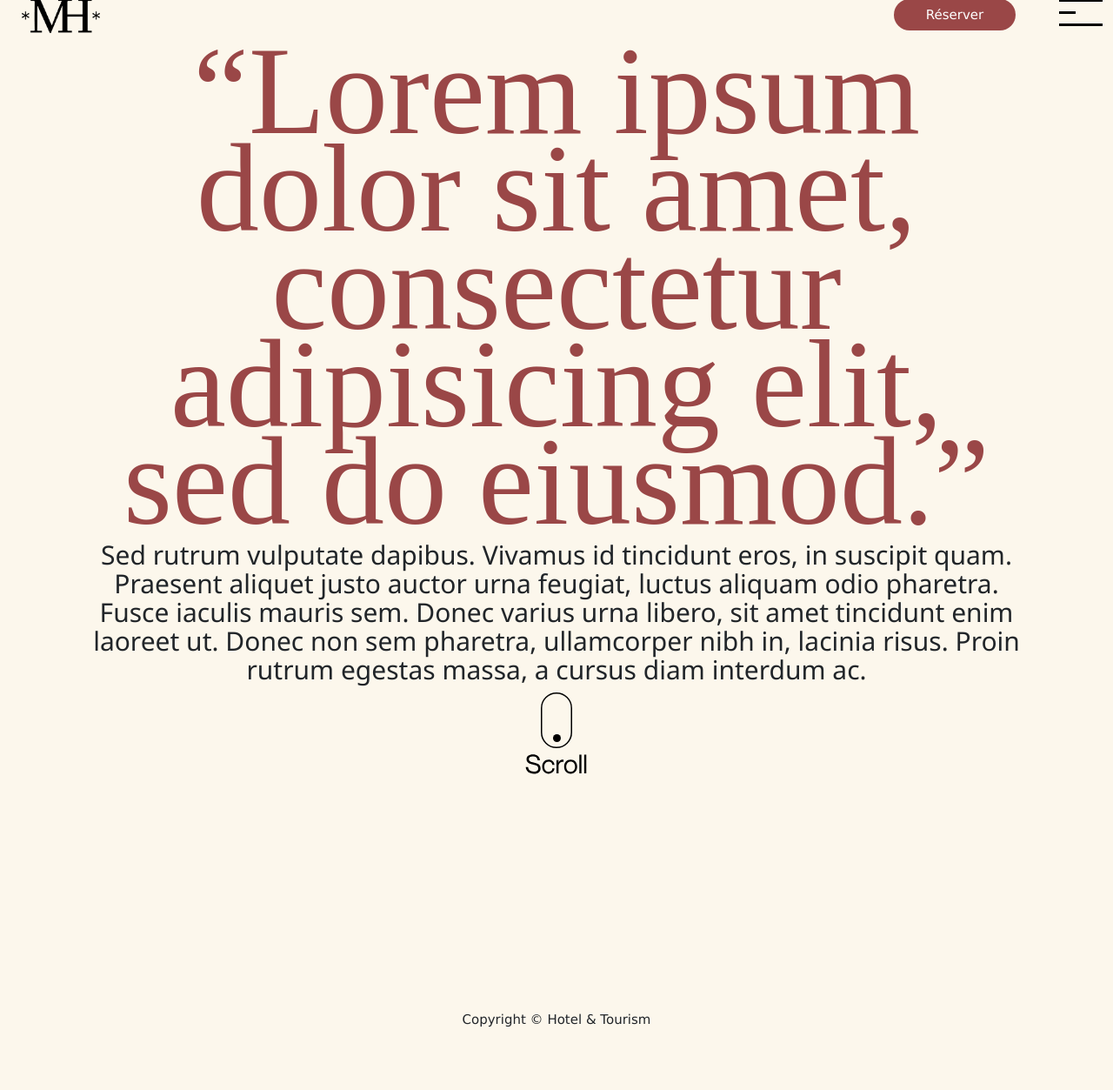
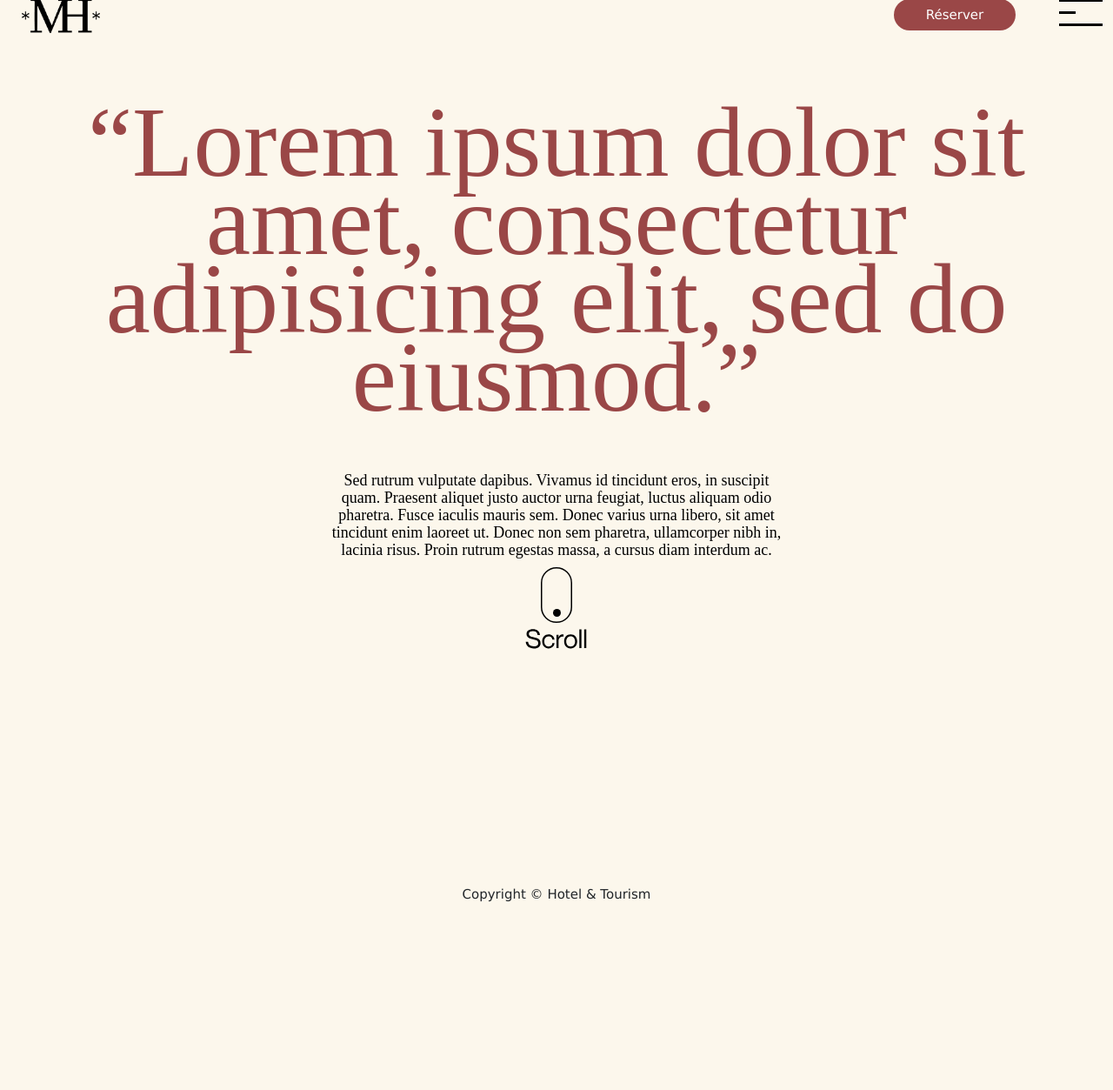
Before and after one commit to iamthesouthvibe/Projet_muriel, a PHP site: page / in a window 1280 px wide. Shown: the part 26-1279 px from the top of the page at 87% size. After the commit the page ends 1063 px from the top, so only its background shows below. Run offline with PHP 8.4, Linux system fonts and the light colour scheme; some web fonts are replaced.

Commit message:
upadte style.css

```diff
--- a/style/style.css
+++ b/style/style.css
@@ -150,21 +150,42 @@
 }
 
 
-  .style_h1_accueil {
+.style_h1_accueil {
     font-family: ITCGaramondStd-BkNarrow;
     font-style: normal;
     font-weight: normal;
-    font-size: 144px;
+    font-size: 9vw;
     line-height: 78%;
     /* or 112px */
 
     text-align: center;
     color: #9A4747;
 
-  }
+    margin-top: 10vh;
+
+}
+
+.style_h2_accueil {
+
+  font-family: Neue Montreal;
+  font-style: normal;
+  font-weight: normal;
+  font-size: 18px;
+  line-height: 20px;
+  /* or 111% */
+
+  text-align: center;
+
+  color: #000000;
+
+  max-width: 42vw;
+  margin: 8vh auto 0vh auto;
+
+}
 
 
- .style_scroll_SVG_accueil{
+.style_scroll_SVG_accueil{
     display: block;
     margin: 0 auto;
+    margin-top: 10px;
  }
```
